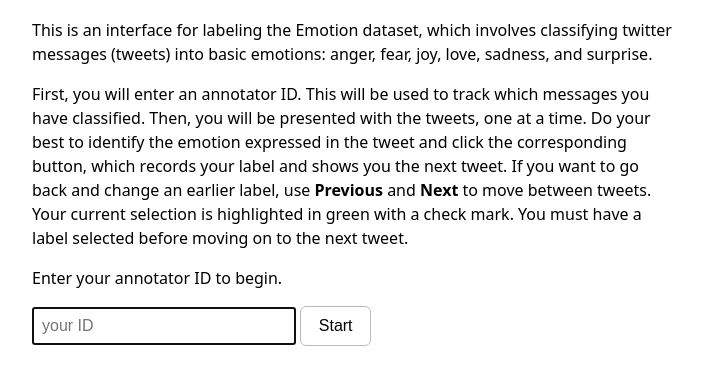
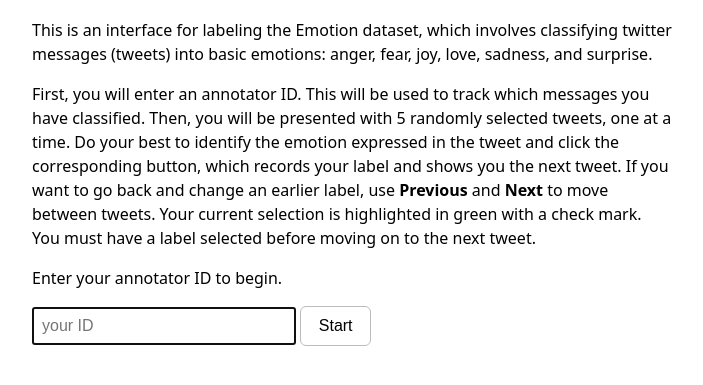
Before and after one commit to Jett-Rosen/594-Interface, a plain HTML site: page index.html in a window 1280 px wide. Shown: the part 99-484 px from the top of the page, without its empty margins (288-991 px from the left). Drawn offline with Linux system fonts and the light colour scheme.

Commit message:
Show each participant 5 randomly selected tweets

```diff
--- a/index.html
+++ b/index.html
@@ -41,6 +41,10 @@ const LABELS = [
   [0, "sadness"], [1, "joy"], [2, "love"],
   [3, "anger"], [4, "fear"], [5, "surprise"],
 ];
+
+// How many tweets each participant labels, drawn at random from the full set so
+// that no two participants see the same selection.
+const SESSION_SIZE = 5;
 
 const INSTRUCTIONS = `Do your best to identify the emotion expressed in the tweet
   and click the corresponding button, which records your label and shows you the next
@@ -86,12 +90,14 @@ function start() {
   error = "";
   labels = {};
   pos = 0;
-  // Fresh random order every time the interface is used.
+  // Shuffle the whole set, then take the first SESSION_SIZE. Reshuffling on every
+  // session means each participant gets a different random selection.
   order = TWEETS.map((_, i) => i);
   for (let i = order.length - 1; i > 0; i--) {
     const j = Math.floor(Math.random() * (i + 1));
     [order[i], order[j]] = [order[j], order[i]];
   }
+  order = order.slice(0, SESSION_SIZE);
   render();
 }
 
@@ -124,7 +130,8 @@ function render() {
       <p>This is an interface for labeling the Emotion dataset, which involves classifying
       twitter messages (tweets) into basic emotions: anger, fear, joy, love, sadness, and surprise.</p>
       <p>First, you will enter an annotator ID. This will be used to track which messages
-      you have classified. Then, you will be presented with the tweets, one at a time. Do your best to identify
+      you have classified. Then, you will be presented with ${SESSION_SIZE} randomly selected
+      tweets, one at a time. Do your best to identify
       the emotion expressed in the tweet and click the corresponding button, which records your
       label and shows you the next tweet. If you want to go back and change an earlier label, use
       <b>Previous</b> and <b>Next</b> to move between tweets. Your current selection is highlighted
```
